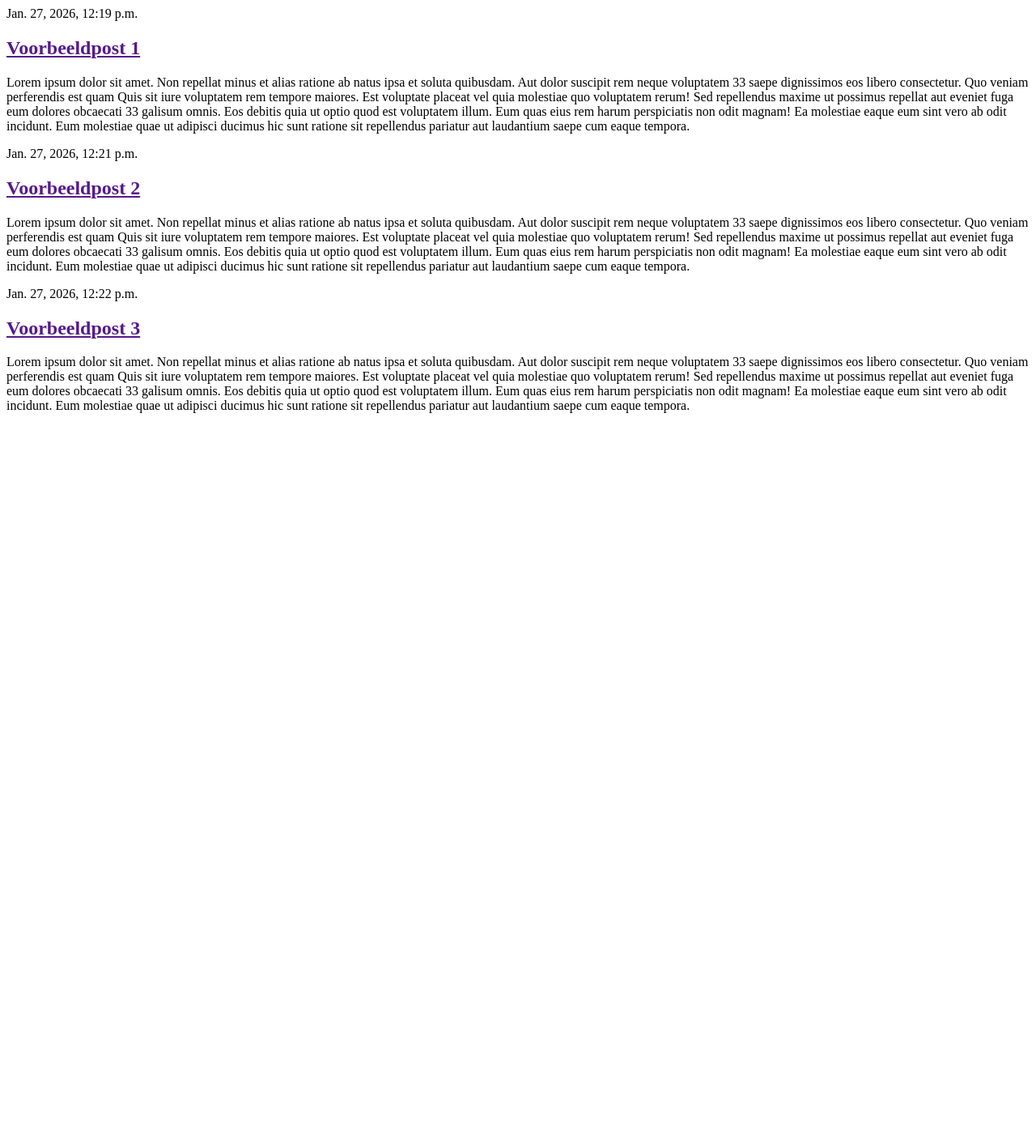
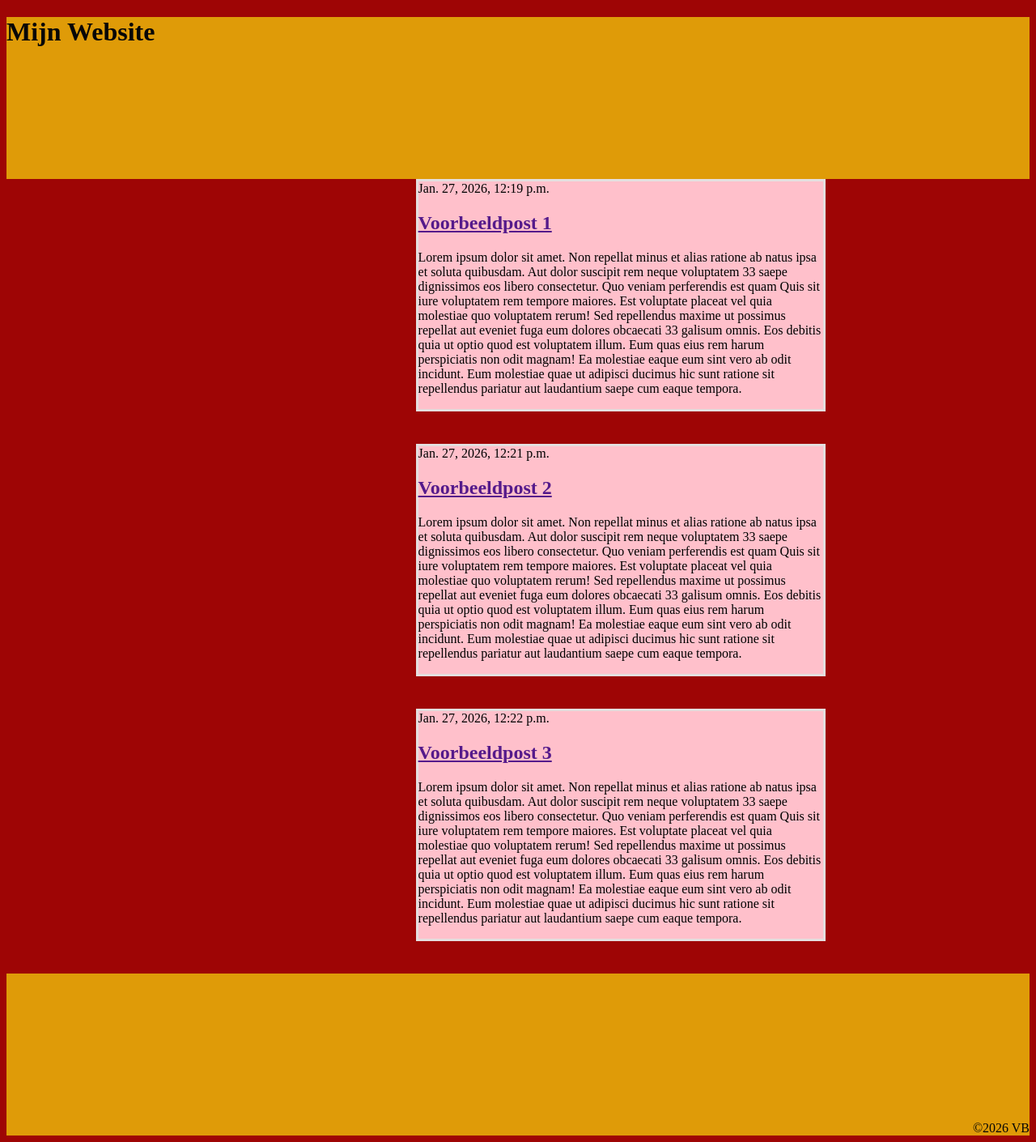
Before and after one commit to VinceB699/testDjango, a Django app: template mysite/blog/templates/blog/post_list.html in a window 1280 px wide. Shown: the whole page at 81% size. Before the commit the page ends 510 px from the top, so only its background shows below. Run offline with Django 5.2, Linux system fonts and the light colour scheme; the template is opened without the code that fills it: values that come from a table or form of the project are taken from there, others are empty; data comes from the database, SQL or seed files in the repository; both versions use the stored data as it was after the commit; some libraries are stand-ins or nearby versions.

Commit message:
aanpassingen voor huiswerk

```diff
--- a/mysite/blog/models.py
+++ b/mysite/blog/models.py
@@ -4,7 +4,7 @@ from django.utils import timezone
 
 class Post(models.Model):
     author = models.ForeignKey(settings.AUTH_USER_MODEL, on_delete=models.CASCADE)
-    title = models.CharField(max_length=20)
+    title = models.CharField(max_length=200)
     text = models.CharField()
     created_date = models.DateTimeField(default=timezone.now)
     published_date = models.DateTimeField(blank=True, null=True)
--- /dev/null
+++ b/mysite/blog/static/css/stijl.css
@@ -0,0 +1,11 @@
+
+
+body{background-color: rgb(158, 5, 5);color: black;}
+
+header{width: 100%;height: 200px; background-color:rgb(223, 155, 8);}
+
+h1{color: rgb(7, 7, 7);}
+
+article{width:500px;margin-left: 40%; margin-bottom: 40px;border: 3px solid rgb(228, 223, 223); background-color: pink;}
+
+footer{width: 100%;height: 200px;background-color: rgb(223, 155, 8);align-content: end;text-align: right;color: rgb(7, 7, 7);}
--- a/mysite/blog/templates/blog/post_list.html
+++ b/mysite/blog/templates/blog/post_list.html
@@ -1,22 +1,22 @@
+{% load static %}
 <!DOCTYPE html>
 <html lang="en">
-<head>
-<meta charset="utf-8">
-<!-- Bootstrap CSS -->
-<link href="https://cdn.jsdelivr.net/npm/boots-trap@5.1.3/dist/css/bootstrap.min.css" rel="stylesheet"integrity="sha384-1BmE4kWBq78iYhFldvKuhfTAU6auU8tT94WrHftjDbrCEXSU1oBoqyl2QvZ6jIW3"crossorigin="anonymous">
-<title></title>
-</head>
-<body>
-{% block content %}
-{% for post in posts %}
-<article class="post">
-<time class="date">
-{{ post.published_date }}
-</time>
-<h2>
-<a href="">{{ post.title }}</a>
-</h2>
-<p>{{ post.text|linebreaksbr }}</p>
-</article>{% endfor %}{% endblock %}
-</body>
+    <head><meta charset="utf-8">
+        <link rel="stylesheet" href="{% static 'css/stijl.css' %}">
+        <title>Mijn Website</title>
+    </head>
+    <body>
+        <header>
+            <h1>Mijn Website</h1>
+        </header>
+        {% block content %}{% for post in posts %}
+        <article class="post">
+            <time class="date">{{ post.published_date }}</time>
+            <h2><a href="">{{ post.title }}</a></h2>
+            <p>{{ post.text|linebreaksbr }}</p>
+        </article>
+        {% endfor %}
+        {% endblock %}
+        <footer>&copy;2026 VB</footer>
+    </body>
 </html>
--- a/mysite/blog/urls.py
+++ b/mysite/blog/urls.py
@@ -1,5 +1,6 @@
 from django.urls import path
 from . import views
 
-urlpatterns = [   path('', views.post_list, name='post_list'),
+urlpatterns = [
+    path('', views.post_list, name='post_list'),
 ]
--- a/mysite/blog/views.py
+++ b/mysite/blog/views.py
@@ -4,4 +4,4 @@ from .models import Post
 
 def post_list(request):
     posts = Post.objects.filter(published_date__lte=timezone.now()).order_by('published_date')
-    return render(request, 'blog/post_list.html', {})
+    return render(request, 'blog/post_list.html', {'posts': posts})
```
Also changed, not shown: mysite/db.sqlite3.
